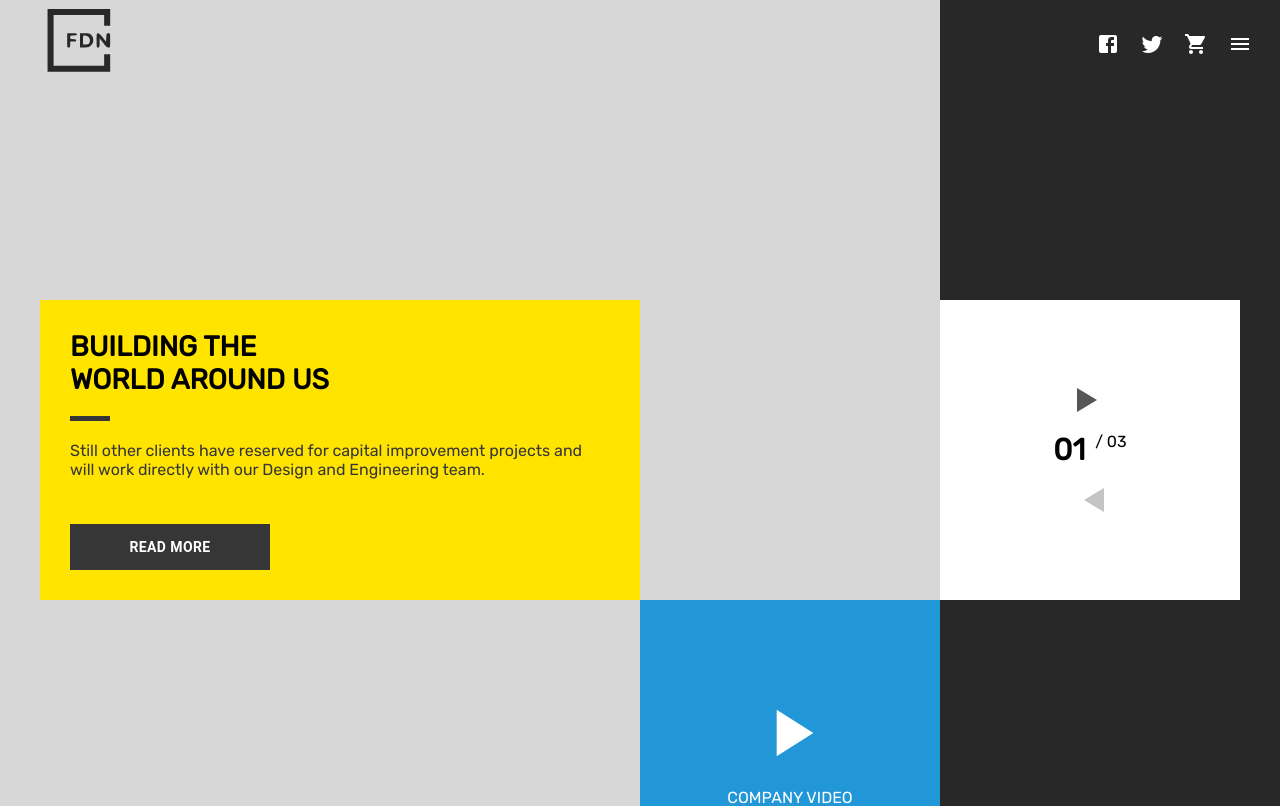
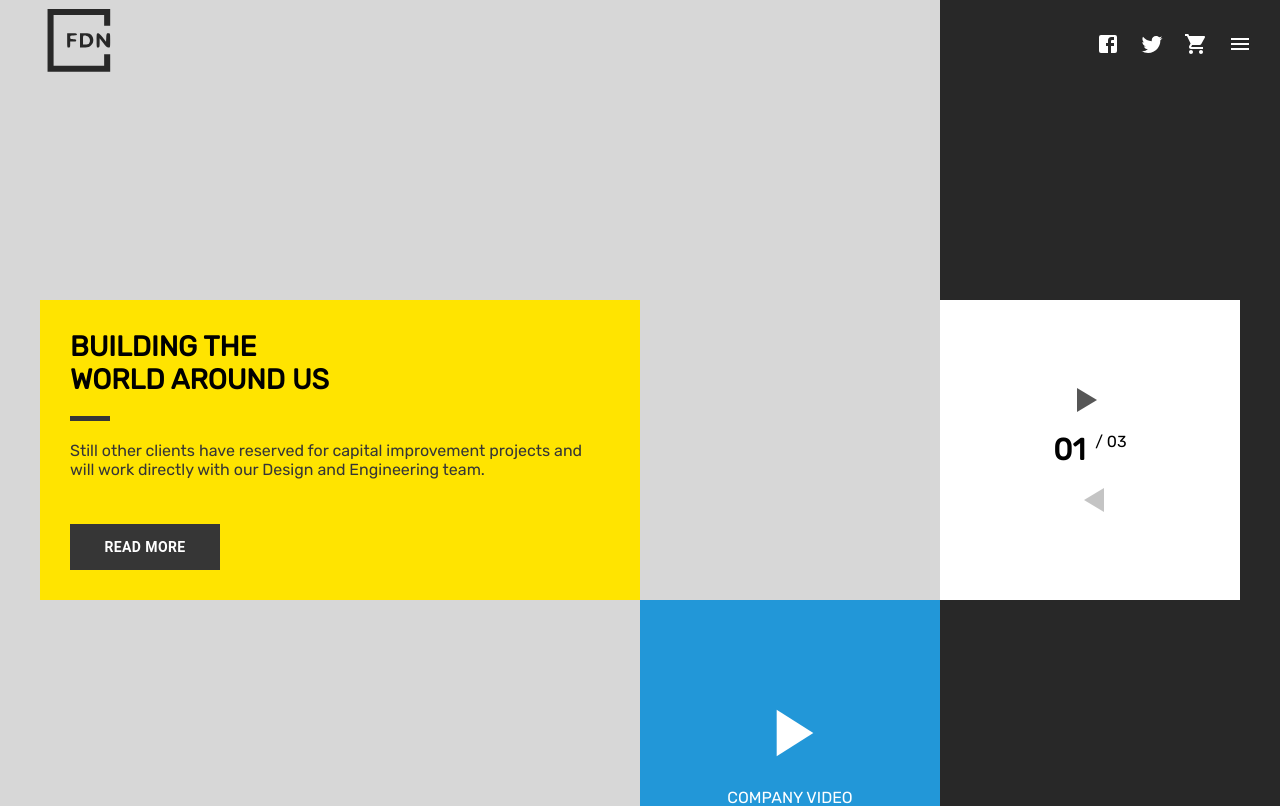
Before and after one commit to Erzhan-Chyngyshbekov/pena-test, a React (Create React App) app: page / in a window 1280 px wide. Shown: the top 806 px of the page. Built offline with nearby package versions, Linux system fonts and the light colour scheme.

Commit message:
fix: decrease button width

```diff
--- a/src/components/CardItem/CardItem.module.scss
+++ b/src/components/CardItem/CardItem.module.scss
@@ -52,7 +52,7 @@ $ARROW_SIZE: 20px;
 
     .button{
         height: 46px;
-        width: 200px;
+        width: 150px;
         margin-top: auto;
         font-weight: 700;
         border-radius: 0;
```
